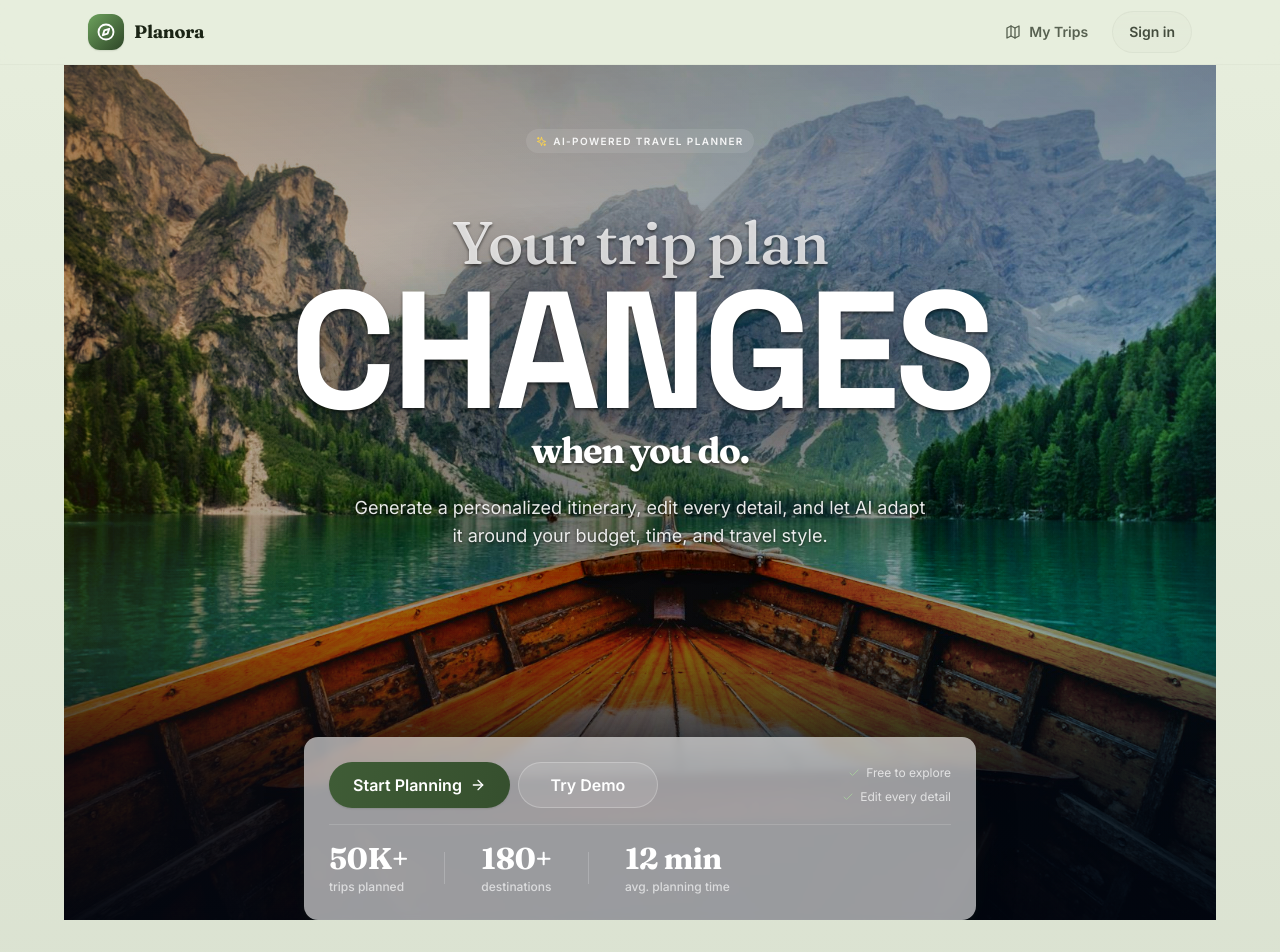
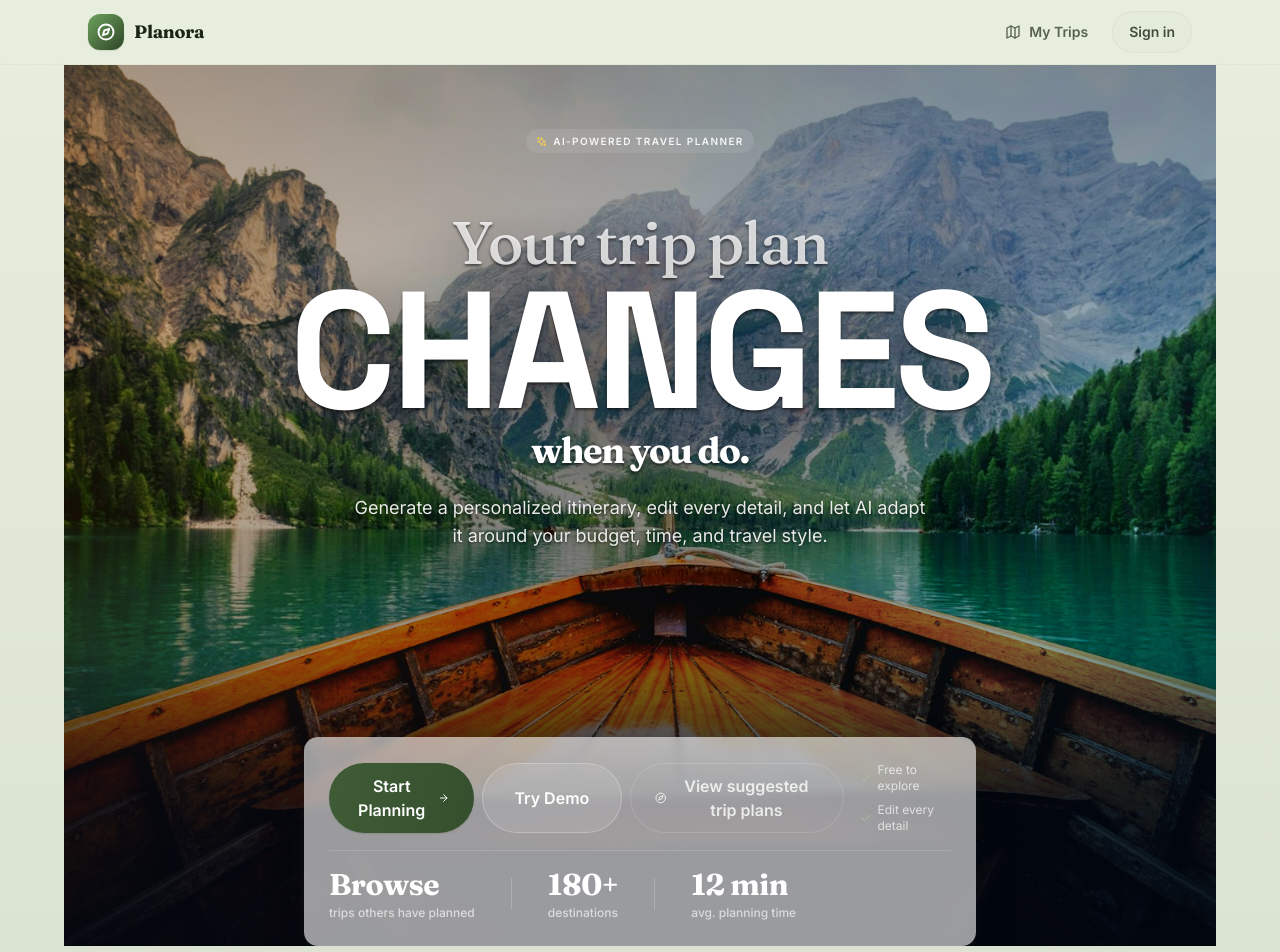
Before and after one commit to hazelr1/planora_os, a React (Vite) app: page / in a window 1280 px wide. Shown: the top 952 px of the page. Built offline with nearby package versions, Linux system fonts and the light colour scheme; no server answers.

Commit message:
suggested trip plans

```diff
--- a/src/views/Landing.tsx
+++ b/src/views/Landing.tsx
@@ -1,6 +1,6 @@
 import { useState } from 'react';
 import { motion, useReducedMotion } from 'framer-motion';
-import { Sparkles, MapPin, Calendar, Wallet, Bot, ArrowRight, Check, Loader2 } from 'lucide-react';
+import { Sparkles, MapPin, Calendar, Wallet, Bot, ArrowRight, Check, Loader2, Compass } from 'lucide-react';
 import type { Screen } from '../types';
 import StatTrio from '../components/StatTrio';
 import { pickDaily } from '../lib/dailyRotation';
@@ -24,7 +24,7 @@ const SHOWCASE = [
 ];
 
 const HERO_STATS: [{ value: string; label: string }, { value: string; label: string }, { value: string; label: string }] = [
-  { value: '50K+', label: 'trips planned' },
+  { value: 'Browse', label: 'trips others have planned' },
   { value: '180+', label: 'destinations' },
   { value: '12 min', label: 'avg. planning time' },
 ];
@@ -37,6 +37,7 @@ const revealUp = {
 export default function Landing({ onNavigate, onTryDemo }: LandingProps) {
   const [demoLoading, setDemoLoading] = useState(false);
   const [demoError, setDemoError] = useState<string | null>(null);
+  const [showSuggestedNotice, setShowSuggestedNotice] = useState(false);
   const prefersReducedMotion = useReducedMotion();
   const heroImage = pickDaily(HERO_IMAGES, 'hero');
 
@@ -153,6 +154,18 @@ export default function Landing({ onNavigate, onTryDemo }: LandingProps) {
                   : 'Try Demo'
                 }
               </button>
+              {/* Third, lowest-emphasis path — a plain outline, no fill,
+                  so the hierarchy reads Start Planning > Try Demo > this,
+                  matching how unbuilt-behind-it this option currently is.
+                  Not wired to a real flow yet (see landing page notes) —
+                  surfaces the intent and collects interest without faking
+                  a browsing experience that doesn't exist. */}
+              <button
+                onClick={() => setShowSuggestedNotice((v) => !v)}
+                className="btn border border-white/15 text-white/80 hover:bg-white/10 hover:border-white/30 hover:text-white text-base px-6 py-2.5 w-full sm:w-auto"
+              >
+                <Compass size={16} /> View suggested trip plans
+              </button>
             </div>
             {/* Fixed light colors (not theme-driven ink/brand tones) — this
                 card always sits on the hero photo's dark bottom scrim,
@@ -168,6 +181,11 @@ export default function Landing({ onNavigate, onTryDemo }: LandingProps) {
           </div>
           {demoError && (
             <p className="mt-4 text-center text-sm text-rose-300">{demoError}</p>
+          )}
+          {showSuggestedNotice && (
+            <p className="mt-4 text-center text-sm text-amber-200/90">
+              Browsing curated trip plans by country is coming soon — for now, start a custom plan or try the live demo above.
+            </p>
           )}
           <div className="mt-4 flex justify-center border-t border-white/15 pt-4 sm:justify-start">
             <StatTrio stats={HERO_STATS} onDark />
```
